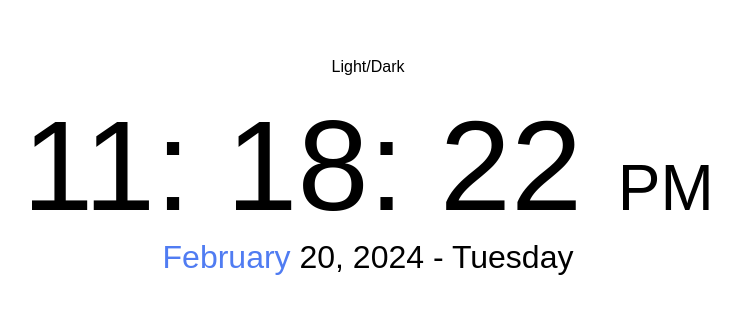
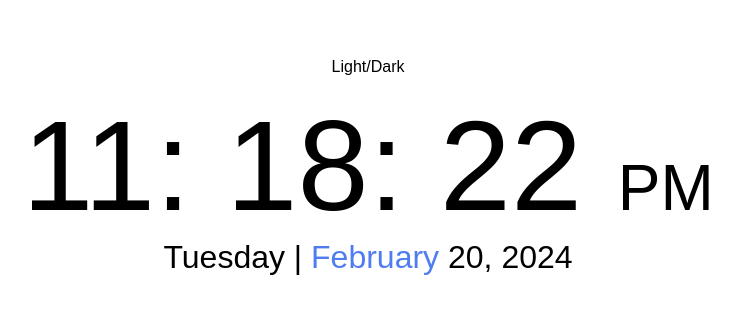
Before and after one commit to drubino8/clockapp, a plain HTML site: page index.html in a window 1280 px wide. Shown: the part 249-562 px from the top of the page, without its empty margins (272-1012 px from the left). Drawn offline with Linux system fonts and the light colour scheme; a web font is replaced by a local one.

Commit message:
Update date format in index.html

```diff
--- a/index.html
+++ b/index.html
@@ -43,10 +43,10 @@
 
 <!-- Date -->
 <date>
+  <data class="dayOfWeek">SMTWTFS</data> |
   <data class="month">Month</data>
   <data class="dayOfMonth">00</data>,
-  <data class="year">0000</data> -
-  <data class="dayOfWeek">SMTWTFS</data>
+  <data class="year">0000</data>
 </date>
 
 <!-- </main> -->
```
